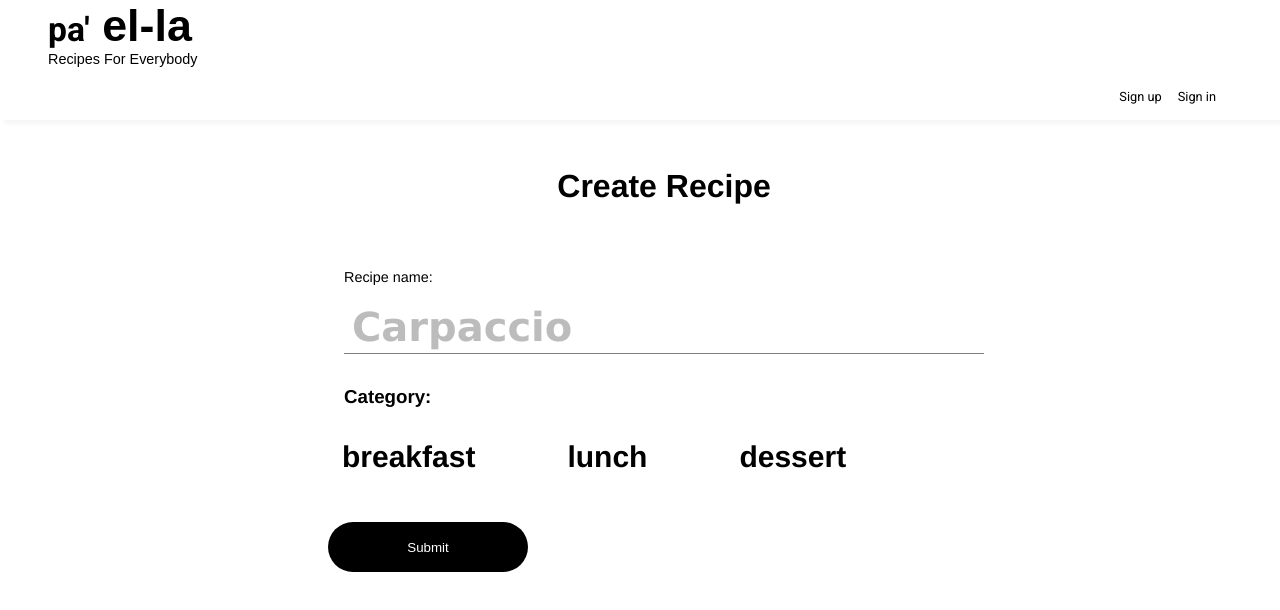
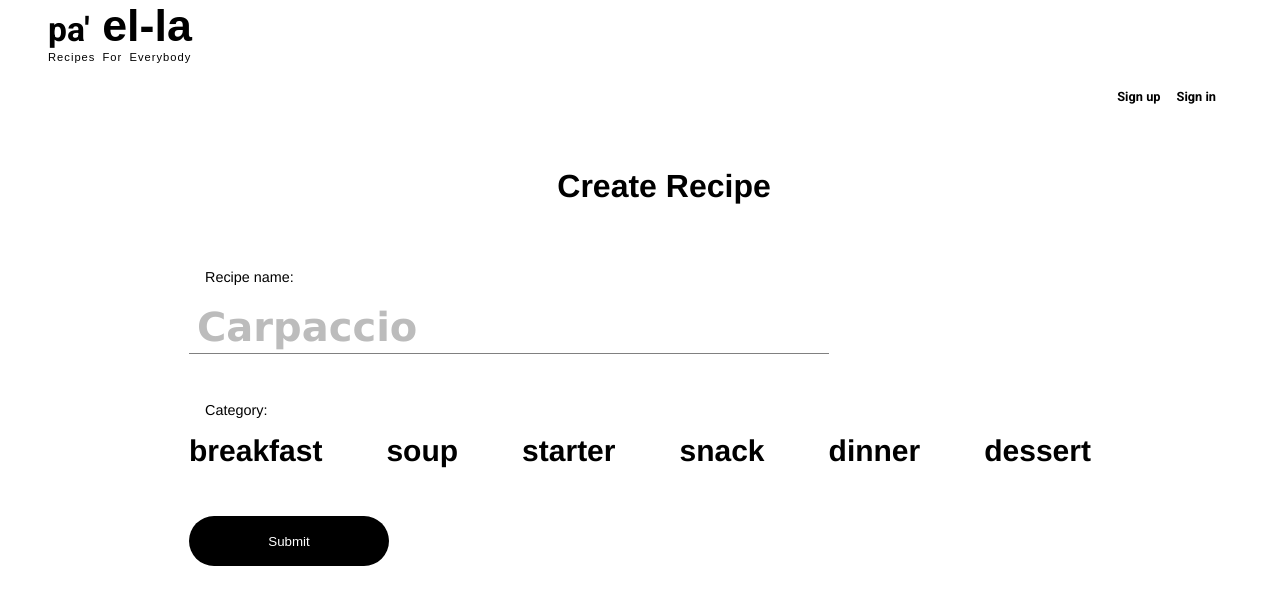
Before and after one commit to Christian-Mar/pa-ella, a Next.js app: page /create-recipe in a window 1280 px wide. Shown: the top 610 px of the page. Built offline with nearby package versions, Linux system fonts and the light colour scheme; no server answers.

Commit message:
still uploading twice for profile image

```diff
--- a/components/authentication/ProfileImage.js
+++ b/components/authentication/ProfileImage.js
@@ -8,7 +8,7 @@ import { useDeleteProfile } from '../../hooks/useDeleteProfile';
 import { useProfileImage } from '../../hooks/useProfileImage';
 
 const ProfileImage = ({ deleteUser, imageUpload }) => {
-	const [photo, setPhoto] = useState(null);
+	const [photo, setPhoto] = useState(blankProfile);
 	const [loading, setLoading] = useState(false);
 	const [photoURL, setPhotoURL] = useState(blankProfile);
 
@@ -23,16 +23,14 @@ const ProfileImage = ({ deleteUser, imageUpload }) => {
 	const handleChange = e => {
 		if (e.target.files[0]) {
 			setPhoto(e.target.files[0]);
-
 		}
-
 	};
 
 	// uploading photo to firebase storage
 	const handleUpload = async () => {
 		await upload(photo, user, setLoading);
-		await imageUpload();
-		await setPhotoURL(user.photoURL)
+		await imageUpload(user.photoURL);
+		await setPhotoURL(user.photoURL || blankProfile)
 	};
 
 
--- a/components/nav/Navbar.js
+++ b/components/nav/Navbar.js
@@ -129,7 +129,7 @@ const Navbar = () => {
 						className={styles.navbarListItem}
 						onClick={handleOnClickCreateRecipe}
 					>
-						<Link href='/create-recipe'>
+						<Link href="/create-recipe" >
 							<a>Create recipe</a>
 						</Link>
 					</li>
--- a/components/recipeForm/Category.js
+++ b/components/recipeForm/Category.js
@@ -4,7 +4,7 @@ const Category = ({ category, updateForm }) => {
 	return (
 		<div>
 			<div className={styles.form__radio}>
-				<h3 className={styles.form__radioTitle}>Category: </h3>
+				<h3 className={styles.label}>Category: </h3>
 				<div className={styles.form__radioFieldContainer}>
 					<input
 						className={styles.form__radioField}
@@ -23,12 +23,48 @@ const Category = ({ category, updateForm }) => {
 						type='radio'
 						name='category'
 						onChange={updateForm}
-						value='lunch'
-						checked={category == 'lunch'}
-						id='lunch'
+						value='soup'
+						checked={category == 'soup'}
+						id='soup'
 					/>
-					<label className={styles.form__radioLabel} htmlFor='lunch'>
-						lunch
+					<label className={styles.form__radioLabel} htmlFor='soup'>
+						soup
+					</label>
+					<input
+						className={styles.form__radioField}
+						type='radio'
+						name='category'
+						onChange={updateForm}
+						value='starter'
+						checked={category == 'starter'}
+						id='starter'
+					/>
+					<label className={styles.form__radioLabel} htmlFor='starter'>
+						starter
+					</label>
+					<input
+						className={styles.form__radioField}
+						type='radio'
+						name='category'
+						onChange={updateForm}
+						value='snack'
+						checked={category == 'snack'}
+						id='snack'
+					/>
+					<label className={styles.form__radioLabel} htmlFor='snack'>
+						snack
+					</label>
+					<input
+						className={styles.form__radioField}
+						type='radio'
+						name='category'
+						onChange={updateForm}
+						value='dinner'
+						checked={category == 'dinner'}
+						id='dinner'
+					/>
+					<label className={styles.form__radioLabel} htmlFor='dinner'>
+						dinner
 					</label>
 					<input
 						className={styles.form__radioField}
--- a/styles/Banner.module.css
+++ b/styles/Banner.module.css
@@ -2,7 +2,7 @@
 .bannerImg {
   position: relative;
   width: 100%;
-  height:  45vh;
+  height:  75vh;
 
   background-color: transparent;
   background-size: cover;
--- a/styles/CreateRecipe.module.css
+++ b/styles/CreateRecipe.module.css
@@ -39,7 +39,7 @@
 .form__inputField {
     border: none;
     border-bottom: solid 1px grey;
-    margin-left: 3rem;
+    margin-left: 2rem;
     width: 50vw;
     font-size: 2.5rem;
     font-weight: 600;
@@ -81,11 +81,17 @@
 }
 
 .form__radioTitle {
-    margin: 2rem 3rem;
+    margin: 0rem 3rem;
 
 }
 .form__radioField {
     display: none;
+}
+
+.form__radioFieldContainer {
+    display: flex;
+    flex-wrap: wrap;
+
 }
 
 .form__radioField:checked + .form__radioLabel {
@@ -93,13 +99,10 @@
 }
 
 .form__radioLabel {
-    padding: 8px 14px;
-    margin: 2rem;
-    font-size: 1rem;
+    margin: 0 2rem;
     font-weight: 600;
     color: black;
     font-size: 30px;
-    height: 14rem;
     cursor: pointer;
     transition: background-color 0.1s;
 }
--- a/styles/Navbar.module.css
+++ b/styles/Navbar.module.css
@@ -9,7 +9,7 @@
   align-content: center;
   top: 0;
   position: sticky;
-  box-shadow: rgba(27, 31, 35, 0.04) 4px 4px 4px, rgba(255, 255, 255, 0.25) 4px 4px 4px inset;
+  /*box-shadow: rgba(27, 31, 35, 0.04) 4px 4px 4px, rgba(255, 255, 255, 0.25) 4px 4px 4px inset;*/
   z-index: 100;
 }
 
@@ -31,17 +31,14 @@
 }
 
 .logoCharacters {
-  /*
-  background: linear-gradient(90deg, rgba(214,162,249,1) 0%, rgba(254,161,161,1) 50%, rgba(250,209,151,1) 100%);
-  background-clip: text;
-  color: transparent;
-  font-family: 'Abril Fatface', cursive; */
   font-size: 2.8rem;
   margin: 0;
 }
 
 .logoSubtitle {
-  font-size: 0.9rem;
+  font-size: 0.7rem;
+  letter-spacing: 1px;
+  word-spacing: 3px;
 }
 
 .logoCharacters__begin {
@@ -100,9 +97,11 @@
   font-family: 'Roboto', sans-serif;
   list-style: none;
   font-size: .8rem;
+  font-weight: 600;
   margin: 0 0 0 1rem;
   cursor: pointer;
 }
+
 
 .avatar__container {
   margin-left: 3rem;
```
